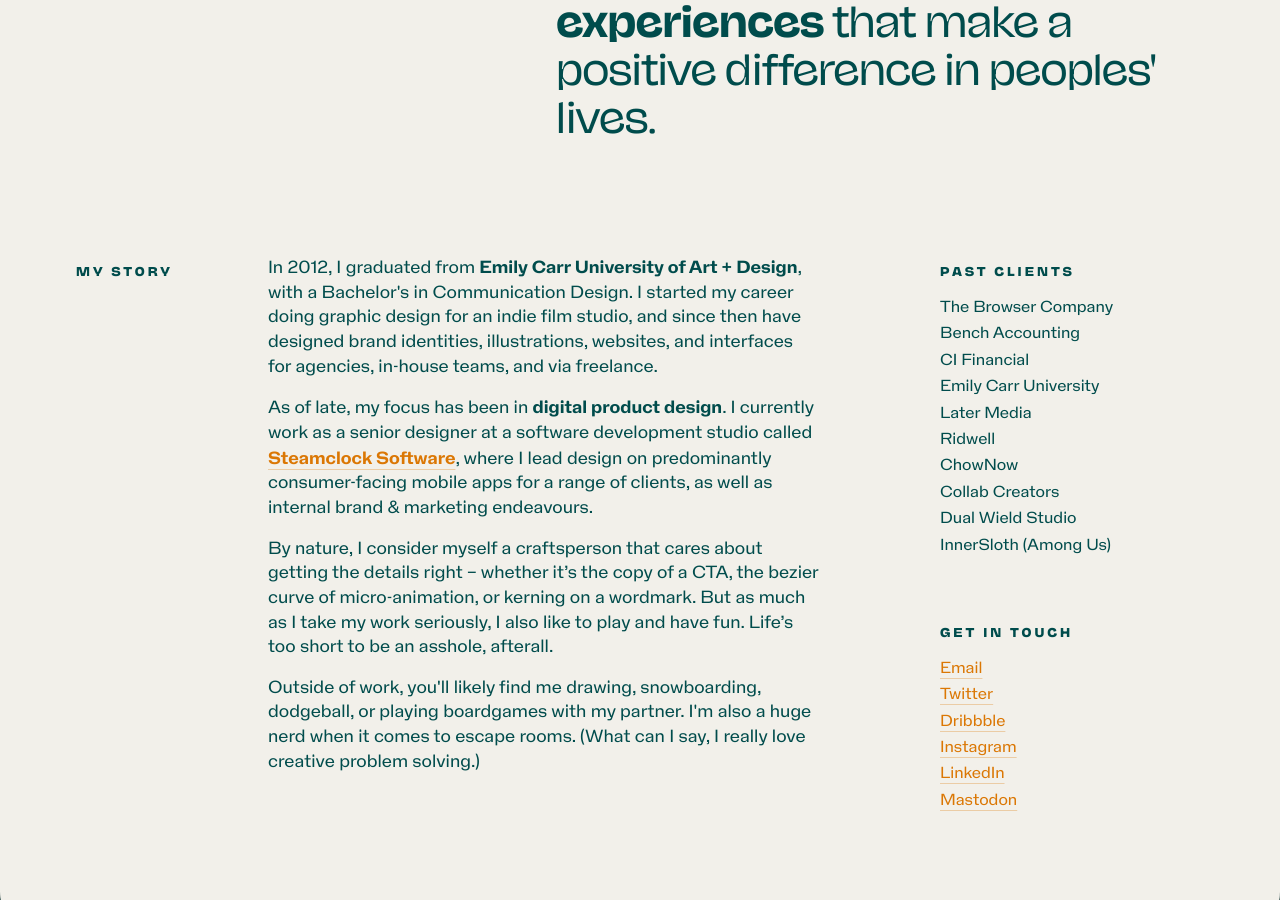
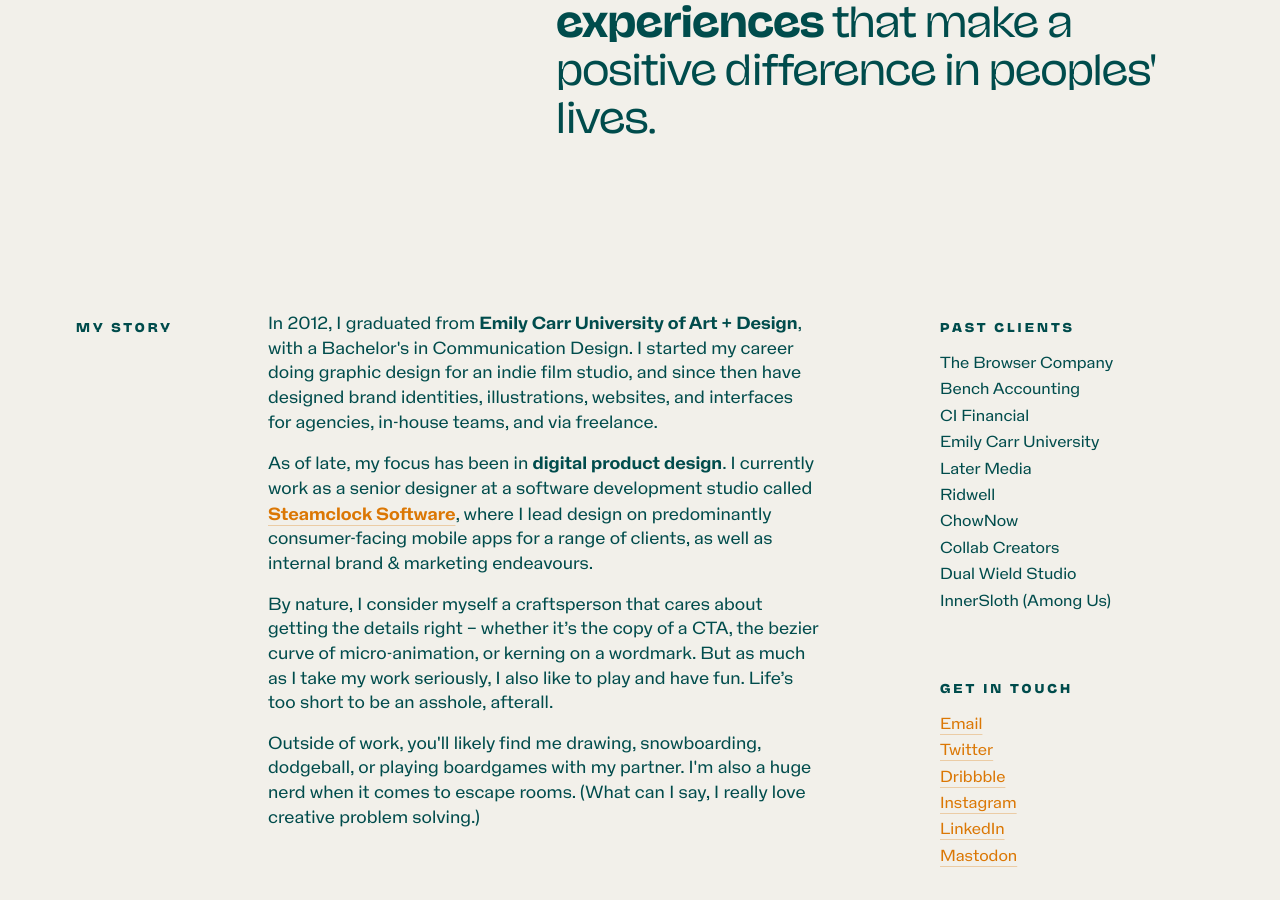
Before and after one commit to ehyleong/ehyleong.github.io, a Jekyll site: the page built from about.html, in a window 1280 px wide and 900 px high, scrolled down 843 px. Built offline with Jekyll 4.4.1, drawn with Linux system fonts in a browser that asks for light colours; comment, search, counter and statistics services are not loaded.

Commit message:
Update about.html

```diff
--- a/about.html
+++ b/about.html
@@ -19,7 +19,7 @@
       <h3 class="fade-up-delay bottom-text-spacer">I love to create <strong>delightful, thoughtful, high-quality product and brand experiences</strong> that make a positive difference in peoples' lives.</h3>
 
   </div>
-  <div class="row half-spacer">
+  <div class="row spacer">
       <div class="col-lg-2 col-md-2 col-xs-12 mb-0">
         <h5 class="green mb-0">My Story</h5>
       </div>
```
